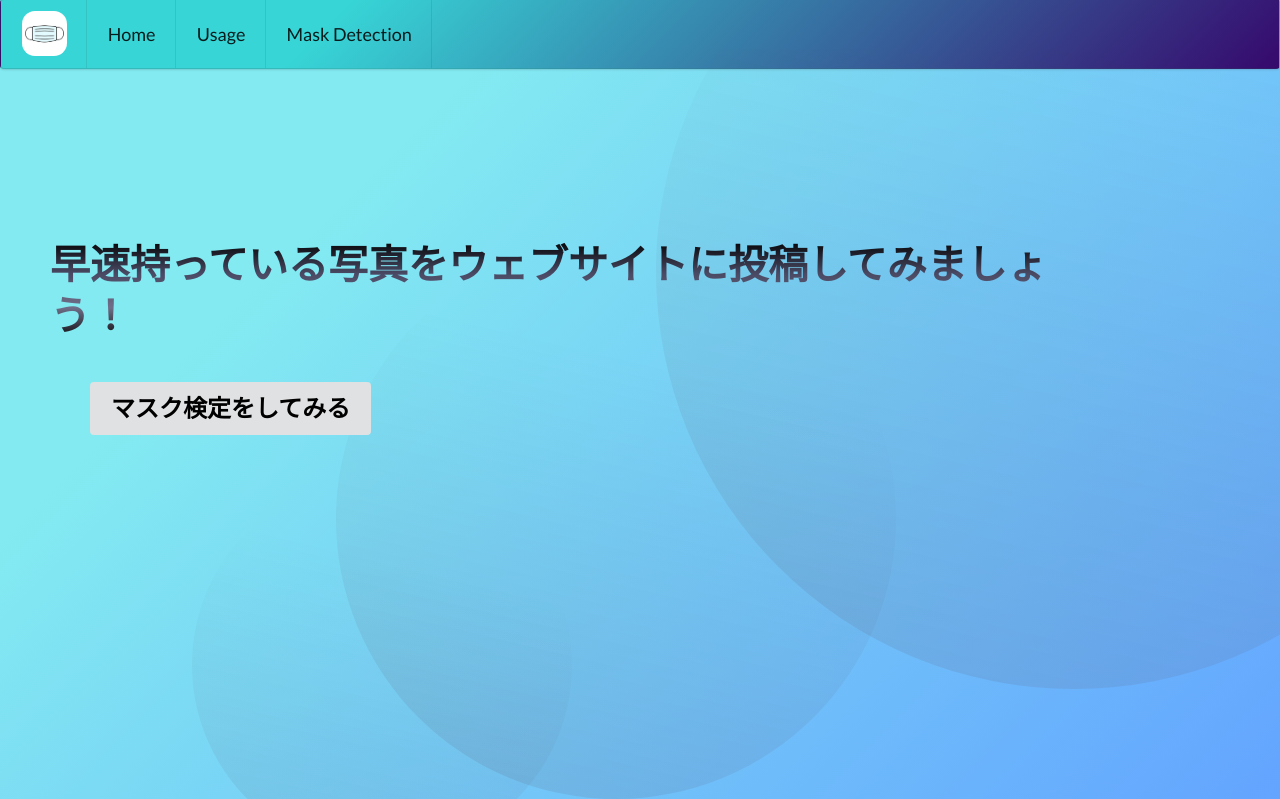
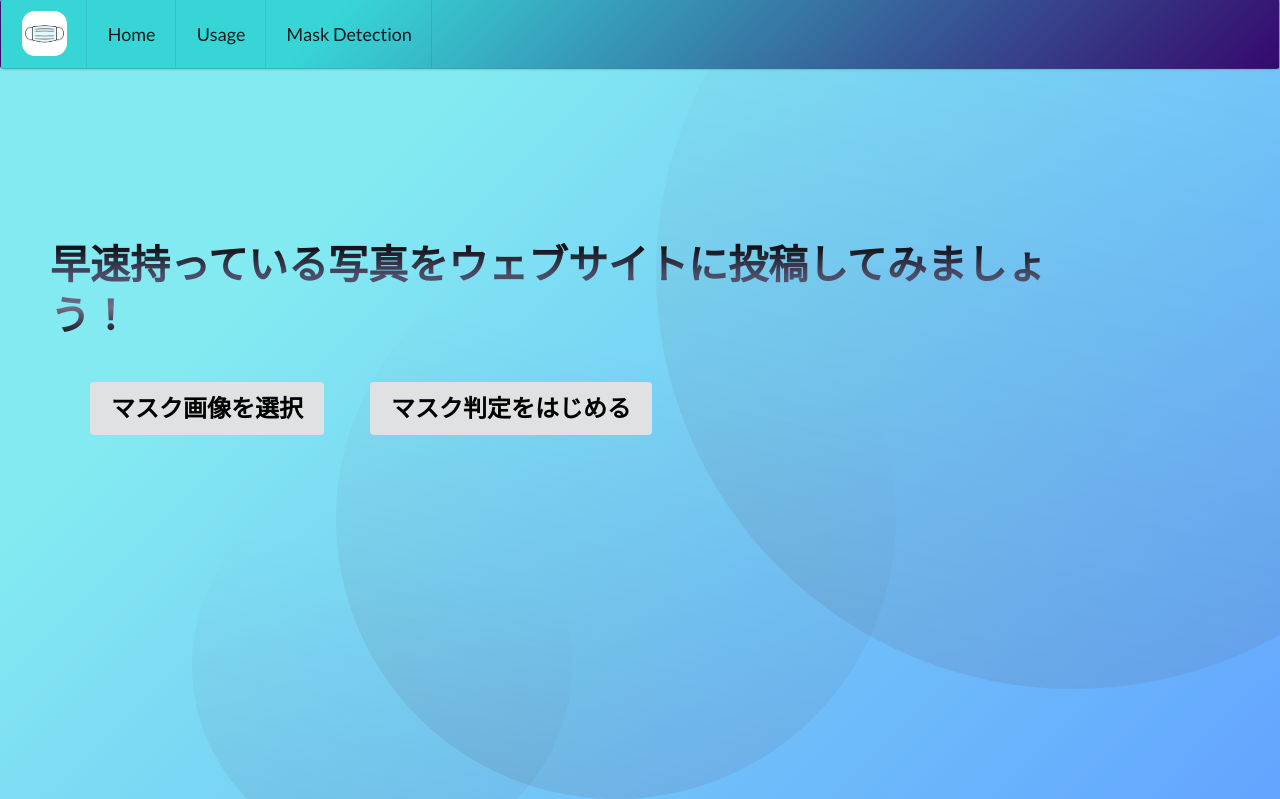
Before and after one commit to tomo0314/App_virus-mask-recognition, a Flask app: page /detection in a window 1280 px wide. Shown: the part 1-800 px from the top of the page. Run offline with Flask 2, Linux system fonts and the light colour scheme.

Commit message:
画像アップロードフォームの作成

```diff
--- a/app/app.py
+++ b/app/app.py
@@ -1,20 +1,71 @@
 #サーバー側の処理を書くファイル
+import os
 
-from flask import Flask, render_template
+#request フォームから送信した情報を扱うためのモジュール
+#redirect ページの移動
+#url_for　アドレス遷移
+from flask import Flask,flash, request, redirect, url_for, render_template
+#ファイル名をチェックする関数
+from werkzeug.utils import secure_filename
+#画像のダウンロード
+from flask import send_from_directory
+
+#初期設定
+UPLOAD_FOLDER='./Testdata'
+ALLOWED_EXTENSIONS = set(['png', 'jpg', 'gif'])
 
 app = Flask(__name__)
+app.config["SECRET_KEY"] = "sample1203"
 
+app.config['UPLOAD_FOLDER'] = UPLOAD_FOLDER
+
+#アップロードされた画像の拡張子の確認
+def allowed_file(filename):
+    #.があるかどうかのチェック & 拡張子の確認
+    # OKなら1, だめなら0
+    return '.' in  filename and filename.rsplit('.', 1)[1].lower() in ALLOWED_EXTENSIONS
+
+#Home
 @app.route('/')
 def index():
     return render_template('index.html')
 
+#Usage
 @app.route('/Usage')
 def Usage():
     return render_template('usage.html')
 
-@app.route('/detection')
-def detection():
+#Detection
+#detectionページでの画像アップロード
+@app.route('/detection', methods=['GET', 'POST'])
+def uploads_file():
+    #リクエストがポストかどうかの判別
+    if request.method == 'POST':
+        #ファイルが無かった場合の処理
+        if 'file' not in request.files:
+            flash("マスク画像を選択してください")
+            return redirect(request.url)
+        #データの取り出し
+        file = request.files['file']
+        #ファイル名がなかった場合の処理
+        if file.filename == '':
+            flash('マスク画像を選択してください')
+            return redirect(request.url)
+        #ファイルのチェック
+        if file and allowed_file(file.filename):
+            #危険な文字を削除（サニタイズ処理）
+            filename = secure_filename(file.filename)
+            #ファイルの保存
+            file.save(os.path.join(app.config['UPLOAD_FOLDER'], filename))
+            #アップロード後のページに転送
+            return redirect(url_for('uploaded_file', filename=filename))
+
     return render_template('detection.html')
+
+@app.route('/detection/<filename>')
+#ファイルを表示する
+def uploaded_file(filename):
+    return render_template('result.html', filename=filename)
 
 if __name__ == "__main__":
     app.run(port=8000, debug=True)
--- a/app/static/css/style.css
+++ b/app/static/css/style.css
@@ -82,18 +82,20 @@ body {
     margin-top: 40px;
     position: relative;
     margin-left: 40px;
+}
 
-
-}
 
 .visible.content.content1 {
     padding-right: 45px;
     padding-left: 45px;
+    position: relative;
 }
 
 .ui.animated.button.button2 {
     margin-left: 40px;
     padding-right: 40px;
+    position: relative;
+
 }
 
 .learnmore {
--- a/app/templates/detection.html
+++ b/app/templates/detection.html
@@ -29,17 +29,38 @@
             <div class="intro-text">
                 <h1>早速持っている写真をウェブサイトに投稿してみましょう！</h1>
             </div>
-            <div class="add-picture">
+
+            <!-- Todo: CSSの装飾 -->
+            <div>
+                <form method ="POST" enctype = multipart/form-data>
+                <label>
                 <div class="ui animated button button2" tabindex="0">
                     <div class="visible content content2">
                         <div class="backgroundbutton">
-                            <h2 class="masktext">マスク検定をしてみる</h2>
+                            <h2 class="masktext">マスク画像を選択</h2>
                         </div>
                     </div>
                     <div class="hidden content">
                         <i class="camera icon"></i>
+                        <input type=file name=file>
                     </div>
                 </div>
+                </label>
+
+                <label>
+                <div class="ui animated button button2" tabindex="0">
+                    <div class="visible content content2">
+                        <div class="backgroundbutton">
+                            <h2 class="masktext">マスク判定をはじめる</h2>
+                        </div>
+                    </div>
+                    <div class="hidden content">
+                        <i class="right arrow icon"></i>
+                        <input type=submit value=Upload>
+                    </div>
+                </div>
+                </label>
+                </form>
             </div>
 
         </div>
```
Also changed, not shown: other parts of app/static/css/style.css (+8 -0 lines), app/templates/index.html (+6 -2 lines), app/templates/result.html (+44 -0 lines).
